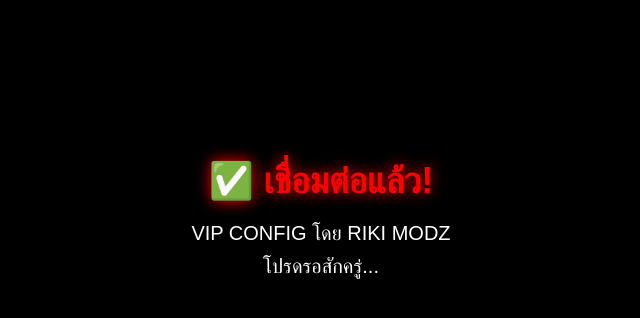
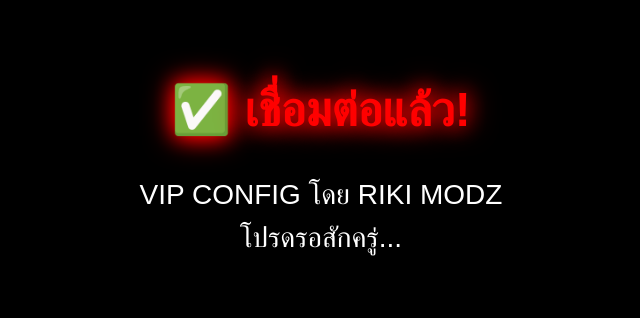
Before and after one commit to RIKImarru2006/ff-vip-loader-v2, a plain HTML site: page index.html in a window 1280 px wide. Shown: the part 232-550 px from the top of the page, without its empty margins (319-959 px from the left). Drawn offline with Linux system fonts and the light colour scheme.

Commit message:
Update index.html

```diff
--- a/index.html
+++ b/index.html
@@ -9,17 +9,22 @@
       color: white;
       text-align: center;
       font-family: 'Prompt', sans-serif;
-      padding-top: 30%;
+      display: flex;
+      flex-direction: column;
+      justify-content: center;
+      align-items: center;
+      height: 100vh;
+      margin: 0;
     }
     .red {
       color: red;
-      font-size: 36px;
+      font-size: 48px;
       font-weight: bold;
-      text-shadow: 0 0 15px red;
-      margin-bottom: 20px;
+      text-shadow: 0 0 20px red, 0 0 30px red;
+      margin-bottom: 30px;
     }
     .white {
-      font-size: 20px;
+      font-size: 28px;
       margin-top: 10px;
     }
   </style>
```
